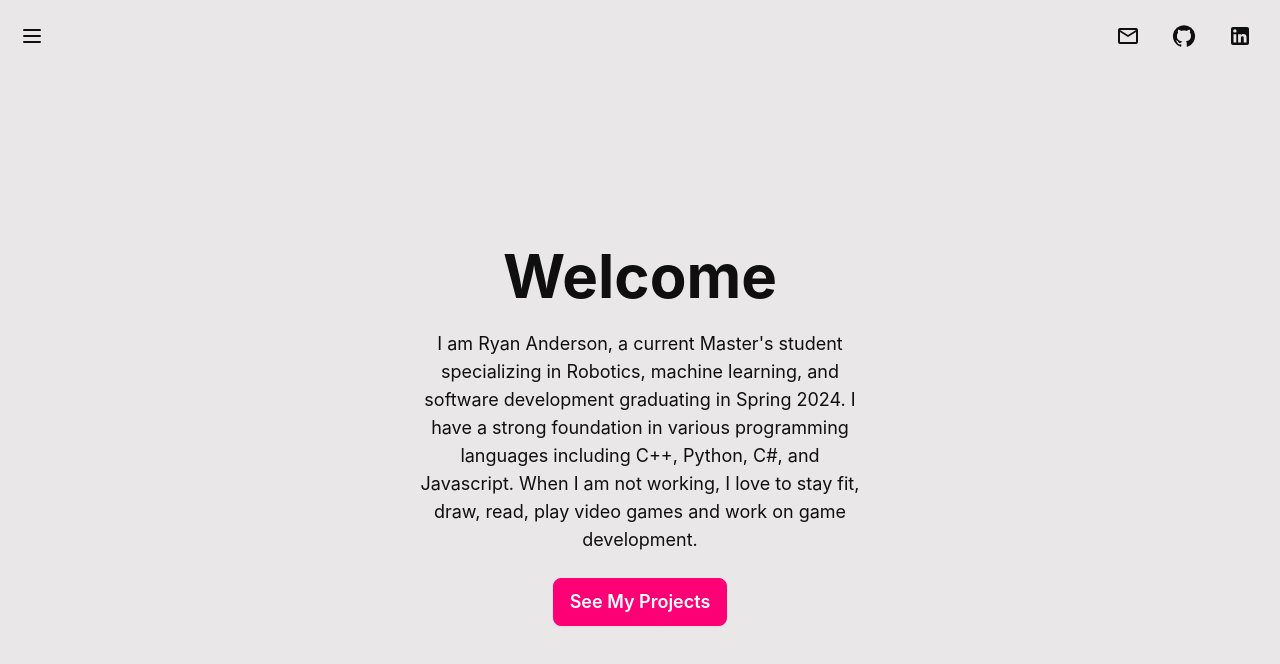
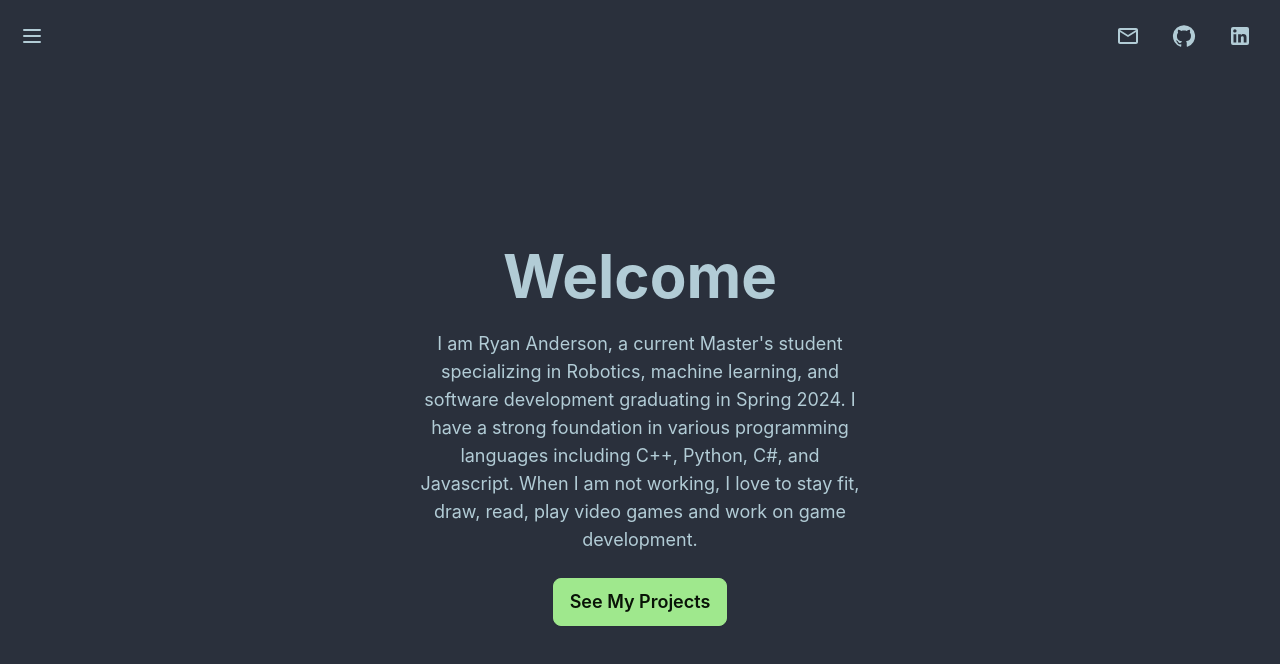
Before and after one commit to sonorousduck/sonorousduckPortfolio, a React (Create React App) app: page / in a window 1280 px wide. Shown: the top 664 px of the page. Built offline with nearby package versions, Linux system fonts and the light colour scheme.

Commit message:
Set the default theme to be a dark mode

```diff
--- a/src/Components/Header.js
+++ b/src/Components/Header.js
@@ -8,8 +8,8 @@ const Navbar = () => {
   useEffect(() => {
     let theme = localStorage.getItem('theme')
     if (!theme) {
-      localStorage.setItem('theme', 'garden')
-      theme = 'garden'
+      localStorage.setItem('theme', 'dim')
+      theme = 'dim'
     }
     const htmltag = document.querySelector('html')
     htmltag.setAttribute('data-theme', theme)
--- a/tailwind.config.js
+++ b/tailwind.config.js
@@ -1,9 +1,10 @@
 /** @type {import('tailwindcss').Config} */
 module.exports = {
   content: [
+    "./src/**/*.{html,js,jsx,ts,tsx}",
+    "./src/*.{html,js,jsx,ts,tsx}",
+    "./src/Components/Header/*.{html,js,jsx,ts,tsx}",
     'node_modules/daisyui/dist/**/*.{js,jsx,ts,tsx}', 'node_modules/react-daisyui/dist/**/*.{js,jsx,ts,tsx}',
-    "./src/**/*.{html,js,jsx,ts,tsx}",
-    "./src/Components/Header/*.{html,js,jsx,ts,tsx}",
   ],
   theme: {
     extend: {},
```
